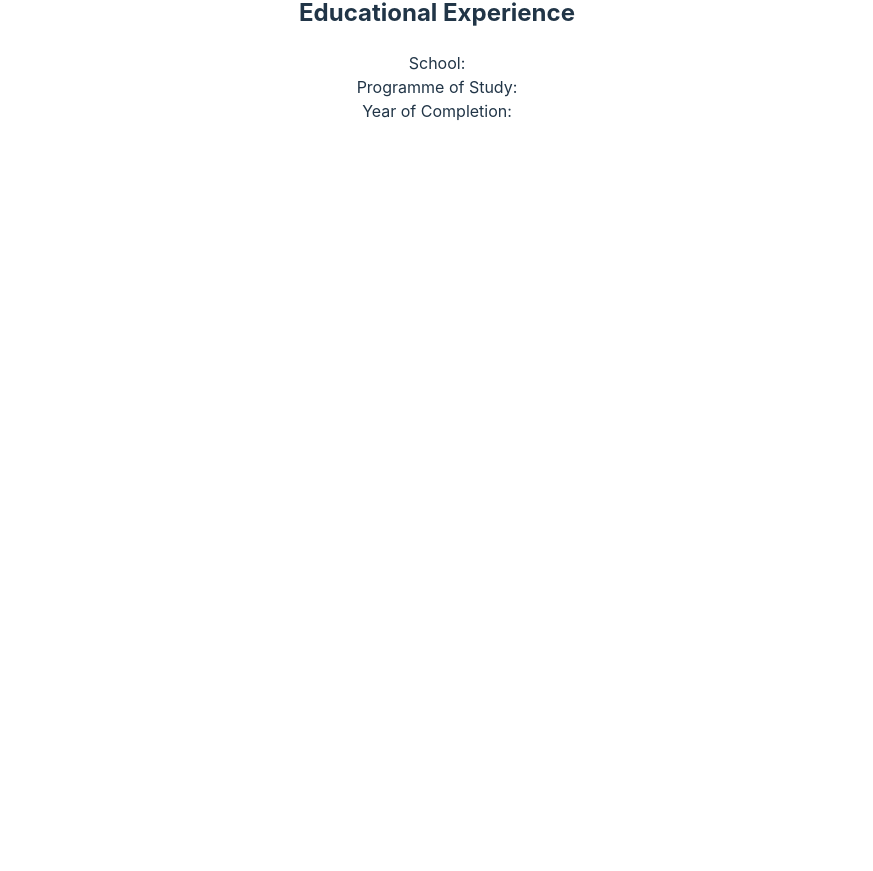
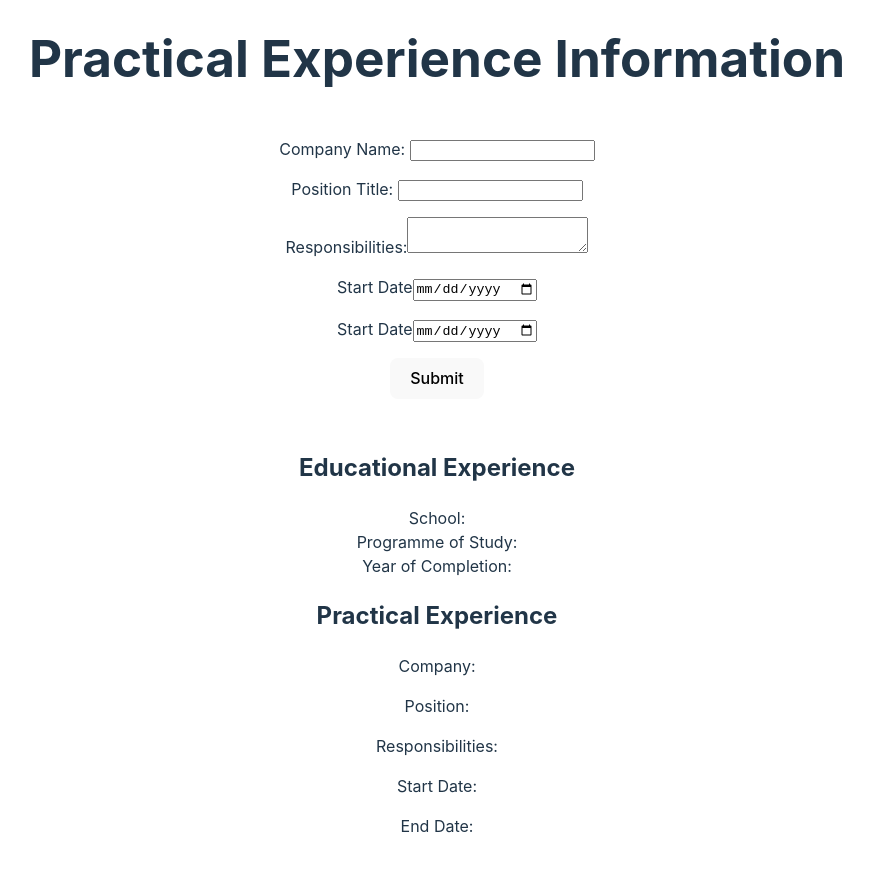
Before and after one commit to tiemouie01/cv-application, a React (Vite) app: page / in a window 1280 px wide. Shown: the part 693-1564 px from the top of the page, without its empty margins (203-1076 px from the left). Before the commit the page ends 864 px from the top, so only its background shows below. Built offline with nearby package versions, Linux system fonts and the light colour scheme.

Commit message:
feat: Add Practical Experience to CV

```diff
--- a/src/App.jsx
+++ b/src/App.jsx
@@ -3,10 +3,12 @@ import React, { useState } from "react";
 import General from "./components/General";
 import Resume from "./components/Resume";
 import Education from "./components/Education";
+import Practical from "./components/Practical";
 
 function App() {
   const [generalInfo, setGeneralInfo] = useState({});
   const [educationInfo, setEducationInfo] = useState({});
+  const [practicalInfo, setPracticalInfo] = useState({});
 
   const handleGeneralInfo = (name, email, phone) => {
     setGeneralInfo({ name, email, phone });
@@ -16,14 +18,43 @@ function App() {
     setEducationInfo({ school, programme, year });
   };
 
+  const handlePracticalInfo = (
+    companyName,
+    positionTitle,
+    responsibilities,
+    startDate,
+    endDate
+  ) => {
+    setPracticalInfo({
+      companyName,
+      positionTitle,
+      responsibilities,
+      startDate,
+      endDate,
+    });
+  };
+
   return (
     <main>
-      <General generalInfo={generalInfo} handleGeneralInfo={handleGeneralInfo} />
-      <Education
+      <section>
+        <General
+          generalInfo={generalInfo}
+          handleGeneralInfo={handleGeneralInfo}
+        />
+        <Education
+          educationInfo={educationInfo}
+          handleEducationInfo={handleEducationInfo}
+        />
+        <Practical
+          practicalInfo={practicalInfo}
+          handlePracticalInfo={handlePracticalInfo}
+        />
+      </section>
+      <Resume
+        generalInfo={generalInfo}
         educationInfo={educationInfo}
-        handleEducationInfo={handleEducationInfo}
+        practicalInfo={practicalInfo}
       />
-      <Resume generalInfo={generalInfo} educationInfo={educationInfo} />
     </main>
   );
 }
--- /dev/null
+++ b/src/components/Practical.jsx
@@ -0,0 +1,37 @@
+/* eslint-disable react/prop-types */
+import { useState } from "react";
+import PracticalForm from "./PracticalForm";
+
+const Practical = ({ practicalInfo, handlePracticalInfo }) => {
+  const [filled, setFilled] = useState(false);
+  const companyName = practicalInfo.companyName;
+  const positionTitle = practicalInfo.positionTitle;
+  const responsibilities = practicalInfo.responsibilities;
+  const startDate = practicalInfo.startDate;
+  const endDate = practicalInfo.endDate;
+
+  return (
+    <section>
+      <h1>Practical Experience Information</h1>
+      {filled ? (
+        <button
+          onClick={() => {
+            setFilled(false);
+          }}
+        >Edit</button>
+      ) : (
+        <PracticalForm
+          companyName={companyName}
+          positionTitle={positionTitle}
+          responsibilities={responsibilities}
+          startDate={startDate}
+          endDate={endDate}
+          handlePracticalInfo={handlePracticalInfo}
+          setFilled={setFilled}
+        />
+      )}
+    </section>
+  );
+};
+
+export default Practical;
--- /dev/null
+++ b/src/components/PracticalForm.jsx
@@ -0,0 +1,94 @@
+/* eslint-disable react/prop-types */
+import { useState } from "react";
+
+const PracticalForm = ({
+  companyName,
+  positionTitle,
+  responsibilities,
+  startDate,
+  endDate,
+  handlePracticalInfo,
+  setFilled,
+}) => {
+  const [company, setCompany] = useState(companyName);
+  const [position, setPosition] = useState(positionTitle);
+  const [respies, setRespies] = useState(responsibilities);
+  const [sDate, setStartDate] = useState(startDate);
+  const [eDate, setEndDate] = useState(endDate);
+
+  return (
+    <form action="#">
+      <p>
+        <label htmlFor="company">Company Name: </label>
+        <input
+          type="text"
+          name="company"
+          id="company"
+          value={company}
+          onChange={(e) => {
+            setCompany(e.target.value);
+          }}
+        />
+      </p>
+      <p>
+        <label htmlFor="position">Position Title: </label>
+        <input
+          type="text"
+          name="position"
+          id="position"
+          value={position}
+          onChange={(e) => {
+            setPosition(e.target.value);
+          }}
+        />
+      </p>
+      <p>
+        <label htmlFor="resp">Responsibilities:</label>
+        <textarea
+          name="responisibilites"
+          id="resp"
+          value={respies}
+          onChange={(e) => {
+            setRespies(e.target.value);
+          }}
+        ></textarea>
+      </p>
+      <p>
+        <label htmlFor="sdate">Start Date</label>
+        <input
+          type="date"
+          name="sdate"
+          id="sdate"
+          value={sDate}
+          onChange={(e) => {
+            setStartDate(e.target.value);
+          }}
+        />
+      </p>
+      <p>
+        <label htmlFor="edate">Start Date</label>
+        <input
+          type="date"
+          name="edate"
+          id="edate"
+          value={eDate}
+          onChange={(e) => {
+            setEndDate(e.target.value);
+          }}
+        />
+      </p>
+      <button
+        type="submit"
+        onClick={(e) => {
+          e.preventDefault();
+          handlePracticalInfo(company, position, respies, sDate, eDate);
+          setFilled(true);
+        }}
+      >
+        Submit
+      </button>
+    </form>
+  );
+};
+
+export default PracticalForm;
--- a/src/components/Resume.jsx
+++ b/src/components/Resume.jsx
@@ -1,5 +1,5 @@
 /* eslint-disable react/prop-types */
-const Resume = ({ generalInfo, educationInfo }) => {
+const Resume = ({ generalInfo, educationInfo, practicalInfo }) => {
   return (
     <section>
       <article>
@@ -10,10 +10,19 @@ const Resume = ({ generalInfo, educationInfo }) => {
       <article>
         <h2>Educational Experience</h2>
         <p>
-          School: {educationInfo.school}<br />
+          School: {educationInfo.school}
+          <br />
           Programme of Study: {educationInfo.programme} <br />
           Year of Completion: {educationInfo.year}
         </p>
+      </article>
+      <article>
+        <h2>Practical Experience</h2>
+        <p>Company: {practicalInfo.companyName}</p>
+        <p>Position: {practicalInfo.positionTitle}</p>
+        <p>Responsibilities: {practicalInfo.responsibilities}</p>
+        <p>Start Date: {practicalInfo.startDate}</p>
+        <p>End Date: {practicalInfo.endDate}</p>
       </article>
     </section>
   );
```
